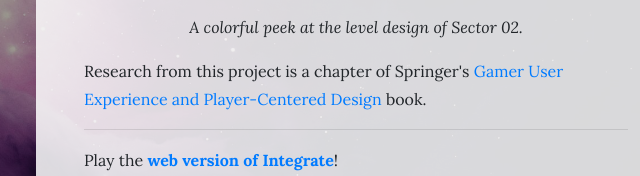
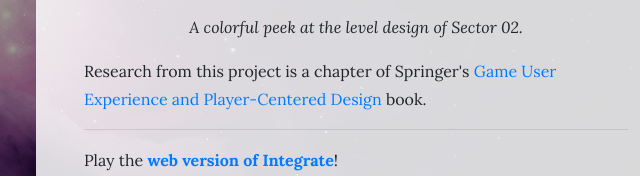
Before and after one commit to mghjin/mghjin.github.io, a website: page gameprojects.html in a window 1280 px wide. Shown: the part 2144-2320 px from the top of the page, 519-1159 px from the left. Drawn offline with Linux system fonts and the light colour scheme.

Commit message:
Update gameprojects.html

```diff
--- a/gameprojects.html
+++ b/gameprojects.html
@@ -98,7 +98,7 @@
 			<p style="text-align:center"><i>A colorful peek at the level design of Sector 02.</i></p>
 			<p></p>
 		 	<p>Research from this project is a chapter of Springer's
-				<a href="https://www.springer.com/us/book/9783030376420">Gamer User Experience and Player-Centered Design</a> book.</p>
+				<a href="https://www.springer.com/us/book/9783030376420">Game User Experience and Player-Centered Design</a> book.</p>
 			<hr>
 			<p>Play the <a href="https://mghwajin.itch.io/integrate"><b>web version of Integrate</b></a>!</p>
 			<p><a href="https://github.com/mghjin/Integrate_Spring2019"><u>INTEGRATE Github Repository</u></a></p>
```
